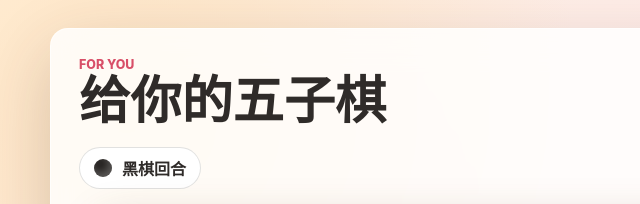
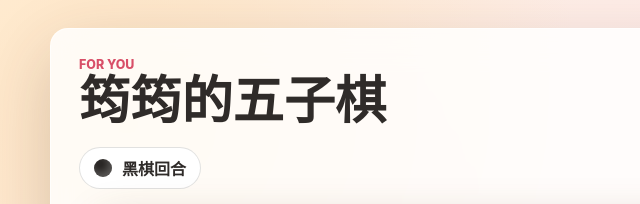
Before and after one commit to Gary81018/chess, a plain HTML site: page index.html in a window 1280 px wide. Shown: the top 204 px of the page, 0-640 px from the left. Drawn offline with Linux system fonts and the light colour scheme.

Commit message:
Rename game for Yunyun

```diff
--- a/index.html
+++ b/index.html
@@ -3,7 +3,7 @@
   <head>
     <meta charset="UTF-8" />
     <meta name="viewport" content="width=device-width, initial-scale=1.0" />
-    <title>给你的五子棋</title>
+    <title>筠筠的五子棋</title>
     <link rel="stylesheet" href="styles.css" />
   </head>
   <body>
@@ -12,7 +12,7 @@
         <div class="topbar">
           <div>
             <p class="eyebrow">For You</p>
-            <h1>给你的五子棋</h1>
+            <h1>筠筠的五子棋</h1>
           </div>
           <div class="scoreboard" aria-label="比分">
             <div>
```
Also changed, not shown: 1 other file.
